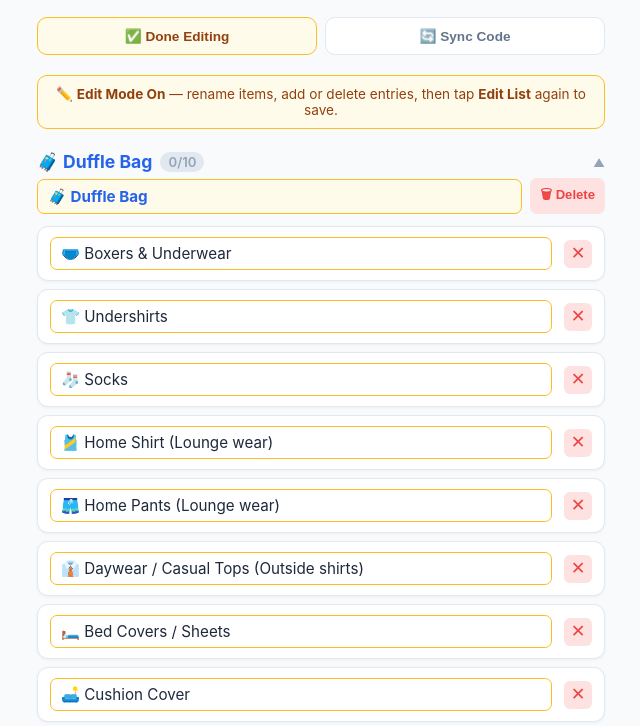
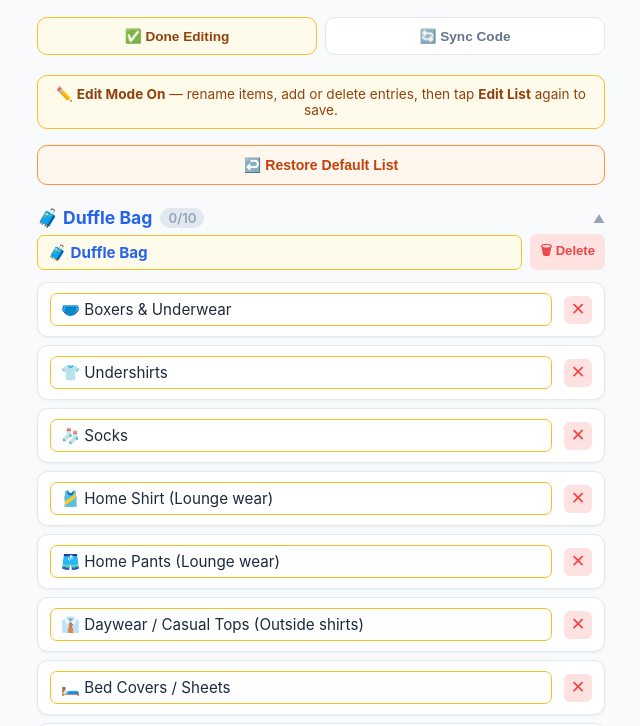
Before and after one commit to morsyfadl/commute, a plain HTML site: page index.html in a window 1280 px wide. Both pictures are taken after a click on the button "✏️ Edit List". Shown: the part 71-797 px from the top of the page, without its empty margins (319-959 px from the left). Drawn offline with Linux system fonts and the light colour scheme.

Commit message:
Add files via upload

```diff
--- a/index.html
+++ b/index.html
@@ -108,6 +108,23 @@
       text-align: center;
     }
     body.edit-mode .edit-banner { display: block; }
+
+    .restore-btn {
+      display: none;
+      width: 100%;
+      padding: 11px;
+      margin-bottom: 16px;
+      background: #fff7ed;
+      border: 1.5px solid #fb923c;
+      border-radius: 10px;
+      color: #c2410c;
+      font-size: 0.88em;
+      font-weight: 600;
+      cursor: pointer;
+      transition: background 0.15s;
+    }
+    .restore-btn:hover { background: #ffedd5; }
+    body.edit-mode .restore-btn { display: block; }
 
     /* ─── SYNC MODAL ──────────────────────────── */
     .modal-overlay {
@@ -394,6 +411,7 @@
 <div class="edit-banner">
   ✏️ <strong>Edit Mode On</strong> — rename items, add or delete entries, then tap <strong>Edit List</strong> again to save.
 </div>
+<button class="restore-btn" onclick="restoreDefaults()">↩️ Restore Default List</button>
 
 <div id="checklist"></div>
 
@@ -697,6 +715,17 @@ function addCategory() {
   document.body.classList.add('edit-mode');
 }
 
+// ─── RESTORE DEFAULTS ───────────────────────────────
+function restoreDefaults() {
+  if (confirm('Restore the original default list? This will replace all your custom edits (checked state is kept where possible).')) {
+    items = structuredClone(DEFAULT_ITEMS);
+    savedState = {};
+    persist();
+    renderChecklist();
+    document.body.classList.add('edit-mode');
+  }
+}
+
 // ─── RESET ──────────────────────────────────────────
 function resetChecklist() {
   if (confirm('Clear all checkmarks for the next trip?')) {
```
